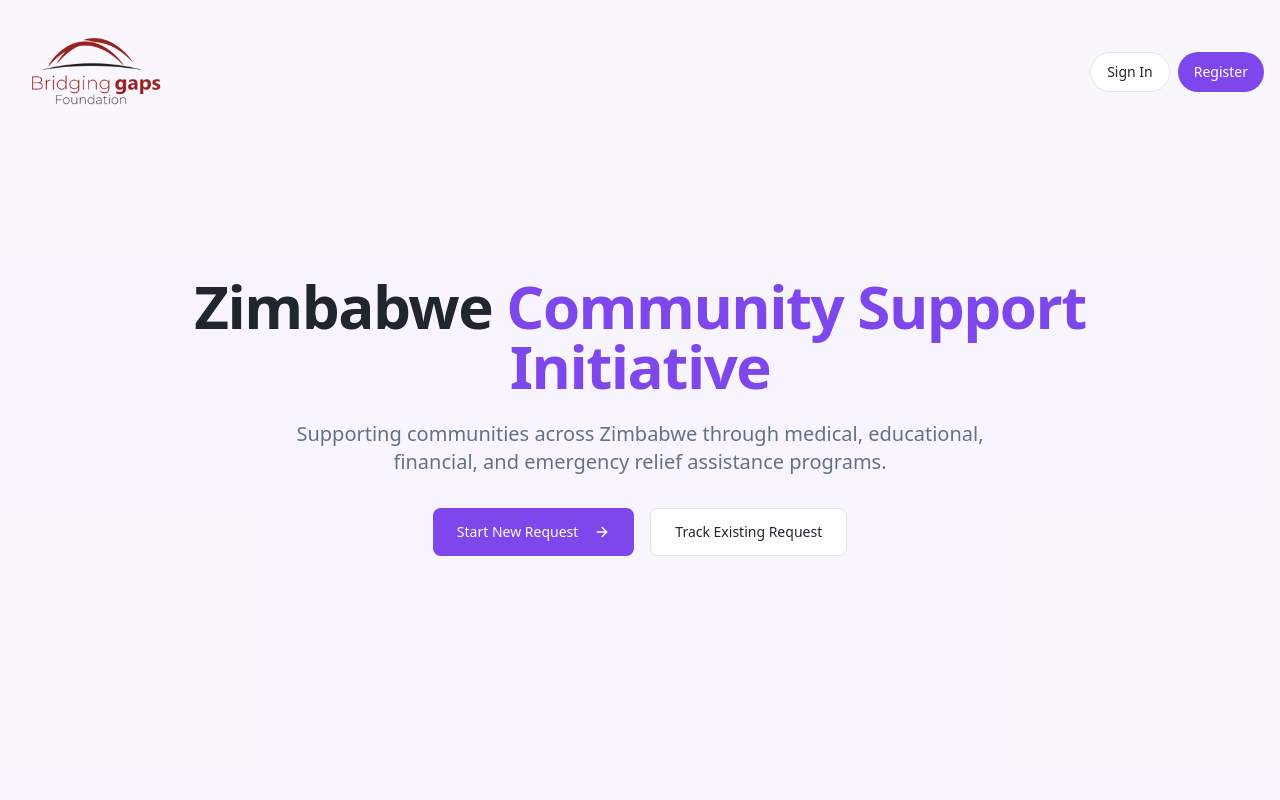
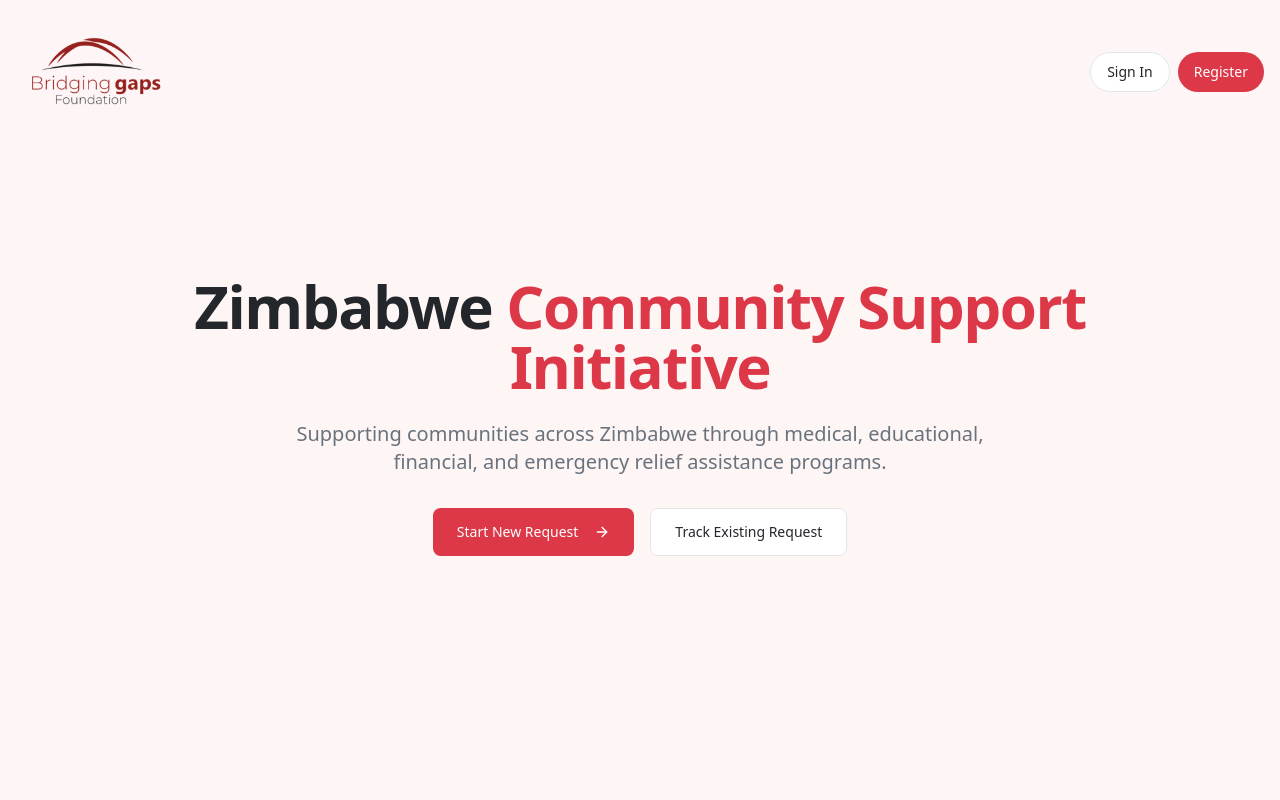
Before and after one commit to jpm7704/zimbabwe-chat-requestor, a React (Vite) app: page / in a window 1280 px wide. Shown: the top 800 px of the page. Built offline with nearby package versions, Linux system fonts and the light colour scheme.

Commit message:
Fix: Update theme colors
Updated the global theme colors to match the specified red, dark gray/black, and gray colors.

```diff
--- a/src/index.css
+++ b/src/index.css
@@ -6,90 +6,90 @@
 @layer base {
   :root {
     --background: 0 0% 100%;
-    --foreground: 212 15% 15%;
+    --foreground: 210 9% 15%;
 
     --card: 0 0% 100%;
-    --card-foreground: 212 15% 15%;
+    --card-foreground: 210 9% 15%;
 
     --popover: 0 0% 100%;
-    --popover-foreground: 212 15% 15%;
+    --popover-foreground: 210 9% 15%;
 
-    /* Updated primary to match logo purple */
-    --primary: 260 80% 60%;
+    /* Updated primary to match logo red */
+    --primary: 354 70% 54%;
     --primary-foreground: 0 0% 100%;
 
     /* Lighter secondary that complements primary */
-    --secondary: 258 35% 98%;
-    --secondary-foreground: 212 15% 15%;
+    --secondary: 208 7% 96%;
+    --secondary-foreground: 210 9% 15%;
 
-    --muted: 212 20% 96%;
-    --muted-foreground: 212 15% 45%;
+    --muted: 210 20% 96%;
+    --muted-foreground: 210 9% 45%;
 
     /* Updated accent to complement primary */
-    --accent: 260 100% 98%;
-    --accent-foreground: 260 80% 60%;
+    --accent: 354 70% 97%;
+    --accent-foreground: 354 70% 54%;
 
     --destructive: 0 100% 50%;
     --destructive-foreground: 0 0% 100%;
 
-    --border: 212 15% 90%;
-    --input: 212 15% 90%;
-    --ring: 260 80% 60%;
+    --border: 210 15% 90%;
+    --input: 210 15% 90%;
+    --ring: 354 70% 54%;
 
     --radius: 0.6rem;
 
     /* Sidebar theme updated to match */
-    --sidebar-background: 260 100% 98%;
-    --sidebar-foreground: 212 15% 15%;
-    --sidebar-primary: 260 80% 60%;
+    --sidebar-background: 354 70% 97%;
+    --sidebar-foreground: 210 9% 15%;
+    --sidebar-primary: 354 70% 54%;
     --sidebar-primary-foreground: 0 0% 100%;
-    --sidebar-accent: 258 25% 95%;
-    --sidebar-accent-foreground: 212 15% 15%;
-    --sidebar-border: 258 15% 90%;
-    --sidebar-ring: 260 80% 60%;
+    --sidebar-accent: 208 7% 96%;
+    --sidebar-accent-foreground: 210 9% 15%;
+    --sidebar-border: 208 7% 90%;
+    --sidebar-ring: 354 70% 54%;
   }
 
   .dark {
-    --background: 212 15% 8%;
+    --background: 210 9% 8%;
     --foreground: 0 0% 98%;
 
-    --card: 212 15% 10%;
+    --card: 210 9% 10%;
     --card-foreground: 0 0% 98%;
 
-    --popover: 212 15% 10%;
+    --popover: 210 9% 10%;
     --popover-foreground: 0 0% 98%;
 
-    /* Updated primary to match logo purple */
-    --primary: 260 80% 60%;
+    /* Updated primary to match logo red */
+    --primary: 354 70% 54%;
     --primary-foreground: 0 0% 100%;
 
     /* Darker secondary that complements primary */
-    --secondary: 212 15% 15%;
+    --secondary: 210 9% 15%;
     --secondary-foreground: 0 0% 98%;
 
-    --muted: 212 15% 18%;
-    --muted-foreground: 212 15% 65%;
+    --muted: 210 9% 18%;
+    --muted-foreground: 210 9% 65%;
 
     /* Updated accent to complement primary */
-    --accent: 212 15% 15%;
-    --accent-foreground: 260 70% 75%;
+    --accent: 210 9% 15%;
+    --accent-foreground: 354 70% 65%;
 
     --destructive: 0 100% 45%;
     --destructive-foreground: 0 0% 100%;
 
-    --border: 212 15% 20%;
-    --input: 212 15% 20%;
-    --ring: 260 80% 60%;
+    --border: 210 9% 20%;
+    --input: 210 9% 20%;
+    --ring: 354 70% 54%;
 
     /* Sidebar theme updated to match */
-    --sidebar-background: 212 15% 10%;
+    --sidebar-background: 210 9% 10%;
     --sidebar-foreground: 0 0% 98%;
-    --sidebar-primary: 260 80% 60%;
+    --sidebar-primary: 354 70% 54%;
     --sidebar-primary-foreground: 0 0% 100%;
-    --sidebar-accent: 212 15% 15%;
+    --sidebar-accent: 210 9% 15%;
     --sidebar-accent-foreground: 0 0% 98%;
-    --sidebar-border: 212 15% 20%;
-    --sidebar-ring: 260 80% 60%;
+    --sidebar-border: 210 9% 20%;
+    --sidebar-ring: 354 70% 54%;
   }
 }
 
@@ -159,11 +159,11 @@
 
   /* New gradient utilities based on brand colors */
   .bg-brand-gradient {
-    @apply bg-gradient-to-r from-primary/90 to-purple-400;
+    @apply bg-gradient-to-r from-primary/90 to-red-400;
   }
 
   .text-brand-gradient {
-    @apply bg-gradient-to-r from-primary via-purple-500 to-primary/80 bg-clip-text text-transparent;
+    @apply bg-gradient-to-r from-primary via-red-500 to-primary/80 bg-clip-text text-transparent;
   }
 }
 
```
